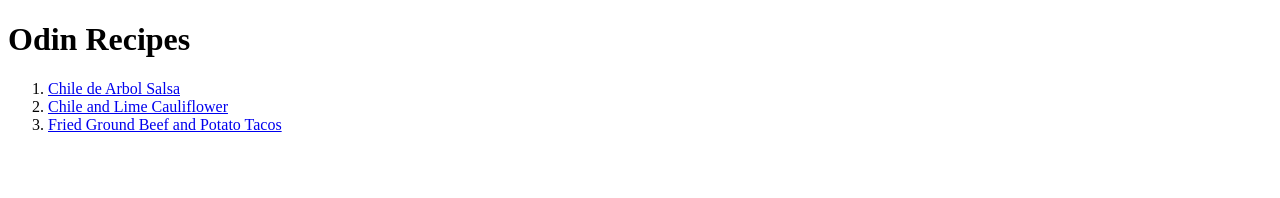
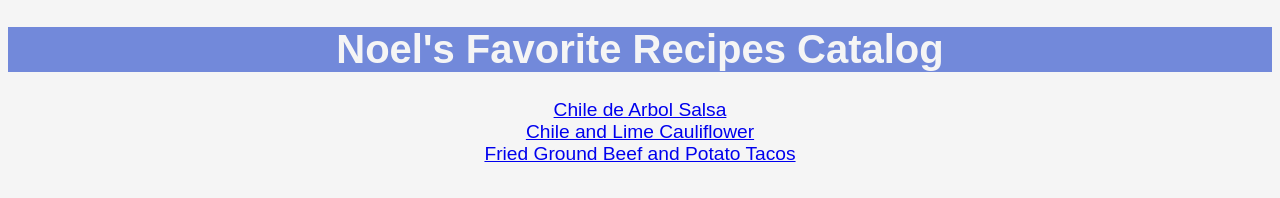
Before and after one commit to NoelVerduzco/odin-recipes, a plain HTML site: page index.html in a window 1280 px wide. Drawn offline with Linux system fonts and the light colour scheme.

Commit message:
Style odin-recipes website with CSS

```diff
--- a/index.html
+++ b/index.html
@@ -1,25 +1,20 @@
 <!DOCTYPE HTML>
-
 <html lang="en">
-
 <head>
-
     <meta charset="UTF-8">
-
     <title>Odin Recipes</title>
-
+    <link rel="stylesheet" href="./style.css">
 </head>
-
 <body>
-
-        <h1>Odin Recipes</h1>
-
-        <ol>
-            <li><a href="./recipes/salsa.html">Chile de Arbol Salsa</a></li>
-            <li><a href="./recipes/cauliflower.html">Chile and Lime Cauliflower</a></li>
-            <li><a href="./recipes/tacos.html">Fried Ground Beef and Potato Tacos</a></li>
-        </ol>
-
+    <h1>Noel's Favorite Recipes Catalog</h1>
+    <div class="link">
+        <a href="./recipes/salsa.html">Chile de Arbol Salsa</a>
+    </div>
+    <div class="link">
+        <a href="./recipes/cauliflower.html">Chile and Lime Cauliflower</a>
+    </div>
+    <div class="link">
+        <a href="./recipes/tacos.html">Fried Ground Beef and Potato Tacos</a>
+    </div>
 </body>
-
 </html>
--- /dev/null
+++ b/style.css
@@ -0,0 +1,22 @@
+* {
+    background-color: whitesmoke;
+    font-family: Arial, Helvetica, sans-serif;
+}
+
+.link,
+h1,
+h2,
+p {
+    font-size: larger;
+    text-align: center;
+}
+
+h1 {
+    font-size: 40px;
+    background-color: #7289da;
+    color: whitesmoke;
+}
+
+div {
+    text-align: center;
+}
```
Also changed, not shown: recipes/cauliflower.html (+3 -21 lines), recipes/salsa.html (+3 -21 lines), recipes/tacos.html (+4 -22 lines). Lines whose indentation alone changed are shown as unchanged.
